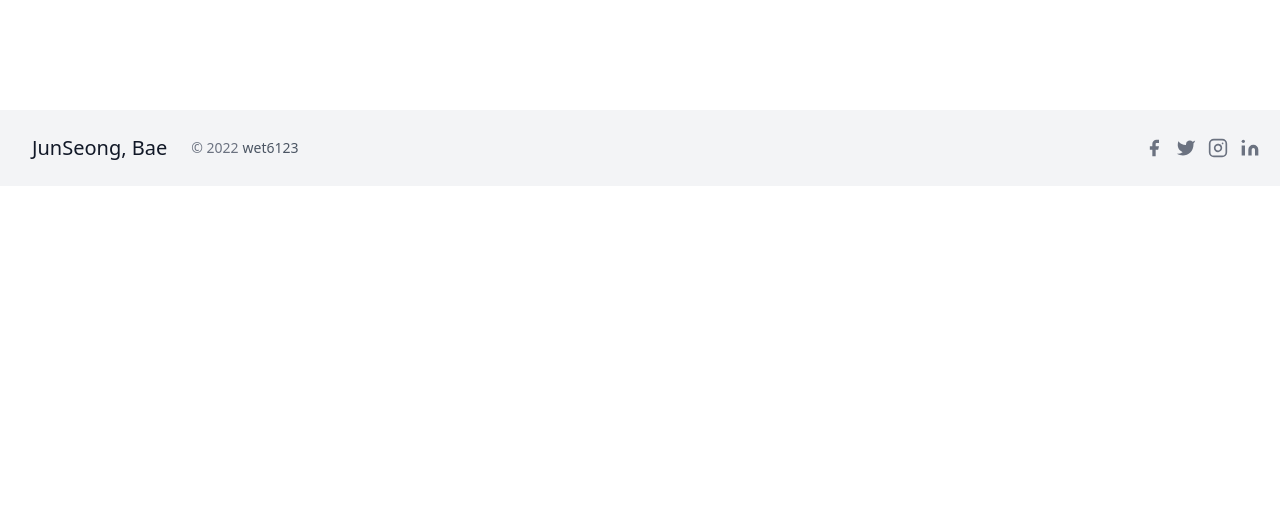
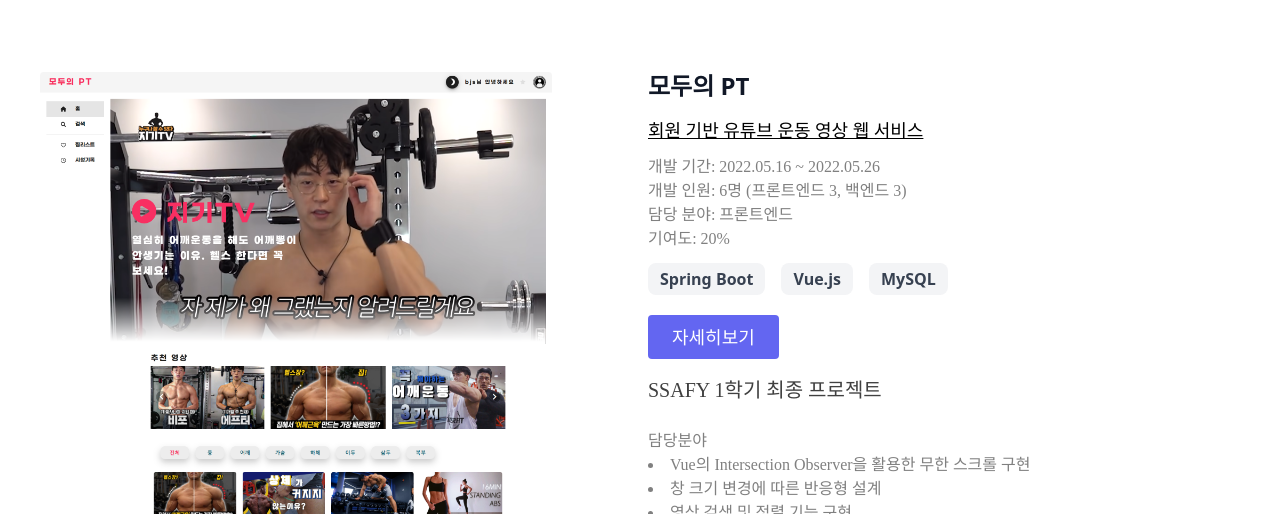
Before and after one commit to wet6123/wet6123_portfolio, a Next.js app: page / in a window 1280 px wide. Shown: the part 5887-6401 px from the top of the page. Before the commit the page ends 6073 px from the top, so only its background shows below. Built offline with nearby package versions, Linux system fonts and the light colour scheme; a web font is replaced by a local one.

Commit message:
style: 프로젝트 정보 추가 및 배지 마진 변경

```diff
--- a/components/home/projects.tsx
+++ b/components/home/projects.tsx
@@ -78,6 +78,24 @@ const pjtData = [
       "운동별 애니메이션 제작",
     ],
   },
+  {
+    id: 4,
+    img: "/img/pjt/everypt.png",
+    titles: "모두의 PT",
+    semiTitle: "회원 기반 유튜브 운동 영상 웹 서비스",
+    date: "2022.05.16 ~ 2022.05.26",
+    team: "6명 (프론트엔드 3, 백엔드 3)",
+    part: "프론트엔드",
+    contribute: 20,
+    skill: ["Spring Boot", "Vue.js", "MySQL"],
+    link: "https://github.com/wet6123/Everyones-PT",
+    division: "SSAFY 1학기 최종 프로젝트",
+    list: [
+      "Vue의 Intersection Observer을 활용한 무한 스크롤 구현",
+      "창 크기 변경에 따른 반응형 설계",
+      "영상 검색 및 정렬 기능 구현",
+    ],
+  },
 ];
 
 export default function Projects() {
--- a/components/project/badge.tsx
+++ b/components/project/badge.tsx
@@ -1,7 +1,7 @@
 export const Badge = (props: any) => {
   const stack = props.item;
   return (
-    <span className="mr-4 inline-flex text-gray-700 bg-gray-100 border-0 py-1 px-3 focus:outline-none hover:bg-gray-200 rounded-lg text-base font-bold">
+    <span className="my-1 mr-4 inline-flex text-gray-700 bg-gray-100 border-0 py-1 px-3 focus:outline-none hover:bg-gray-200 rounded-lg text-base font-bold">
       {stack}
     </span>
   );
```
